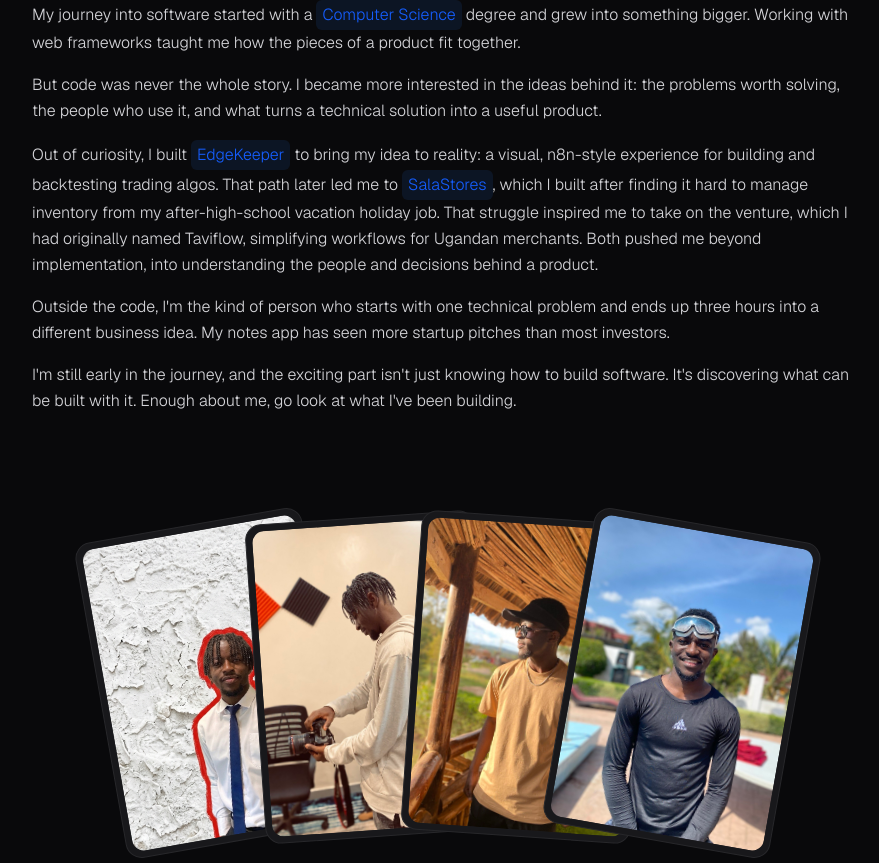
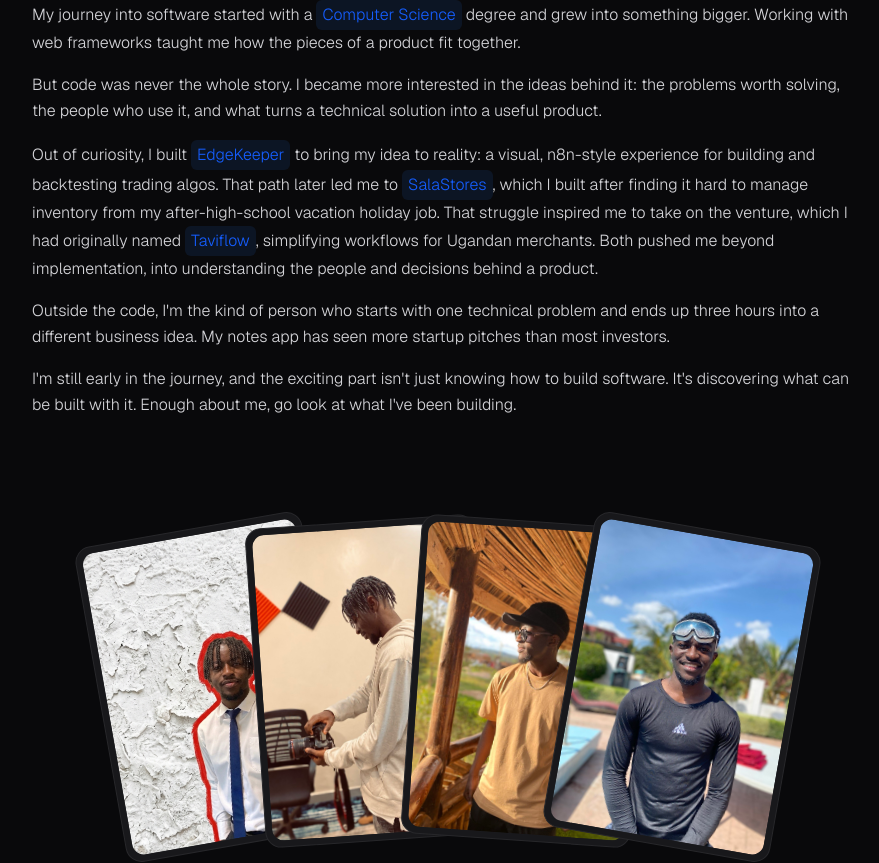
Before and after one commit to DevMubzly/porfolio, a Next.js app: page / in a window 1280 px wide. Shown: the part 897-1760 px from the top of the page, without its empty margins (192-1071 px from the left). Built offline with nearby package versions, Linux system fonts and the light colour scheme; no server answers.

Commit message:
Highlight Taviflow like SalaStores in hero

```diff
--- a/src/components/HeroSection.tsx
+++ b/src/components/HeroSection.tsx
@@ -219,7 +219,11 @@ export function HeroSection() {
                 >
                   SalaStores
                 </a>
-                , which I built after finding it hard to manage inventory from my after-high-school vacation holiday job. That struggle inspired me to take on the venture, which I had originally named Taviflow, simplifying workflows for Ugandan merchants. Both pushed me beyond implementation, into
+                , which I built after finding it hard to manage inventory from my after-high-school vacation holiday job. That struggle inspired me to take on the venture, which I had originally named{" "}
+                <span className="inline-block rounded-md bg-blue-500/10 px-1.5 py-0.5 text-blue-600">
+                  Taviflow
+                </span>
+                , simplifying workflows for Ugandan merchants. Both pushed me beyond implementation, into
                 understanding the people and decisions behind a product.
               </p>
               <p className="text-base text-[var(--text-secondary)] font-light leading-relaxed">
```
